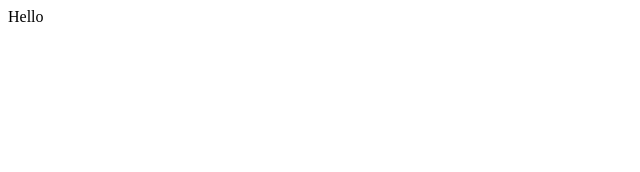
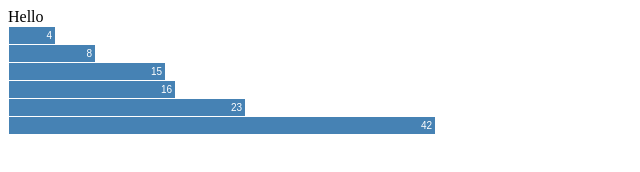
Before and after one commit to fuddster/dlife, a plain HTML site: page basic_d3.html in a window 1280 px wide. Shown: the whole page, without its empty margins (0-640 px from the left). Drawn offline with Linux system fonts and the light colour scheme.

Commit message:
Update basic_d3.html

```diff
--- a/basic_d3.html
+++ b/basic_d3.html
@@ -7,5 +7,19 @@
 </head>
 <body>
 <div class="chart">Hello</div>
+<script>
+var data = [4, 8, 15, 16, 23, 42];
+
+var x = d3.scale.linear()
+    .domain([0, d3.max(data)])
+    .range([0, 420]);
+
+d3.select(".chart")
+  .selectAll("div")
+    .data(data)
+  .enter().append("div")
+    .style("width", function(d) { return x(d) + "px"; })
+.text(function(d) { return d; });
+</script>
 </body>
 </html>
```
